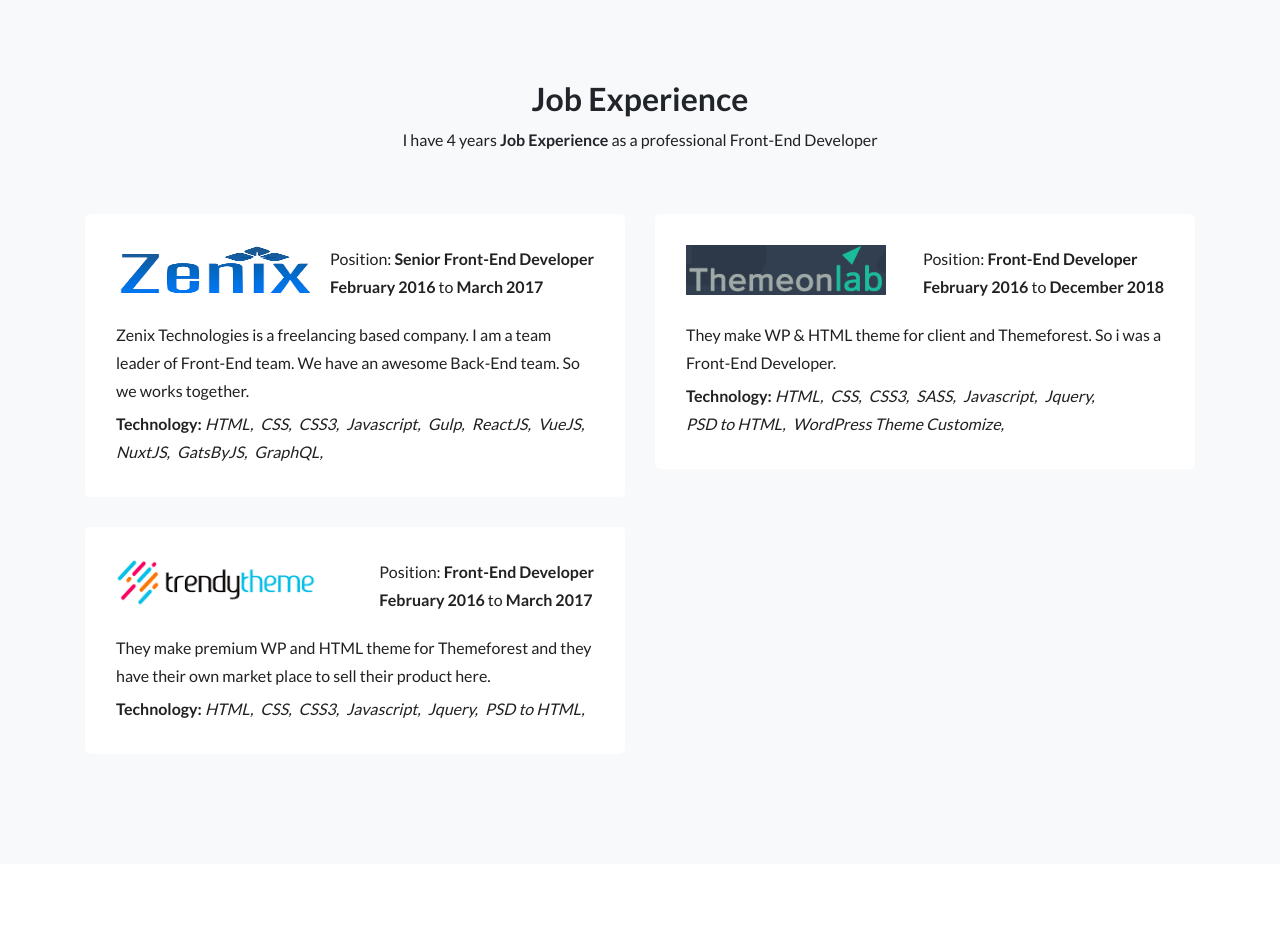
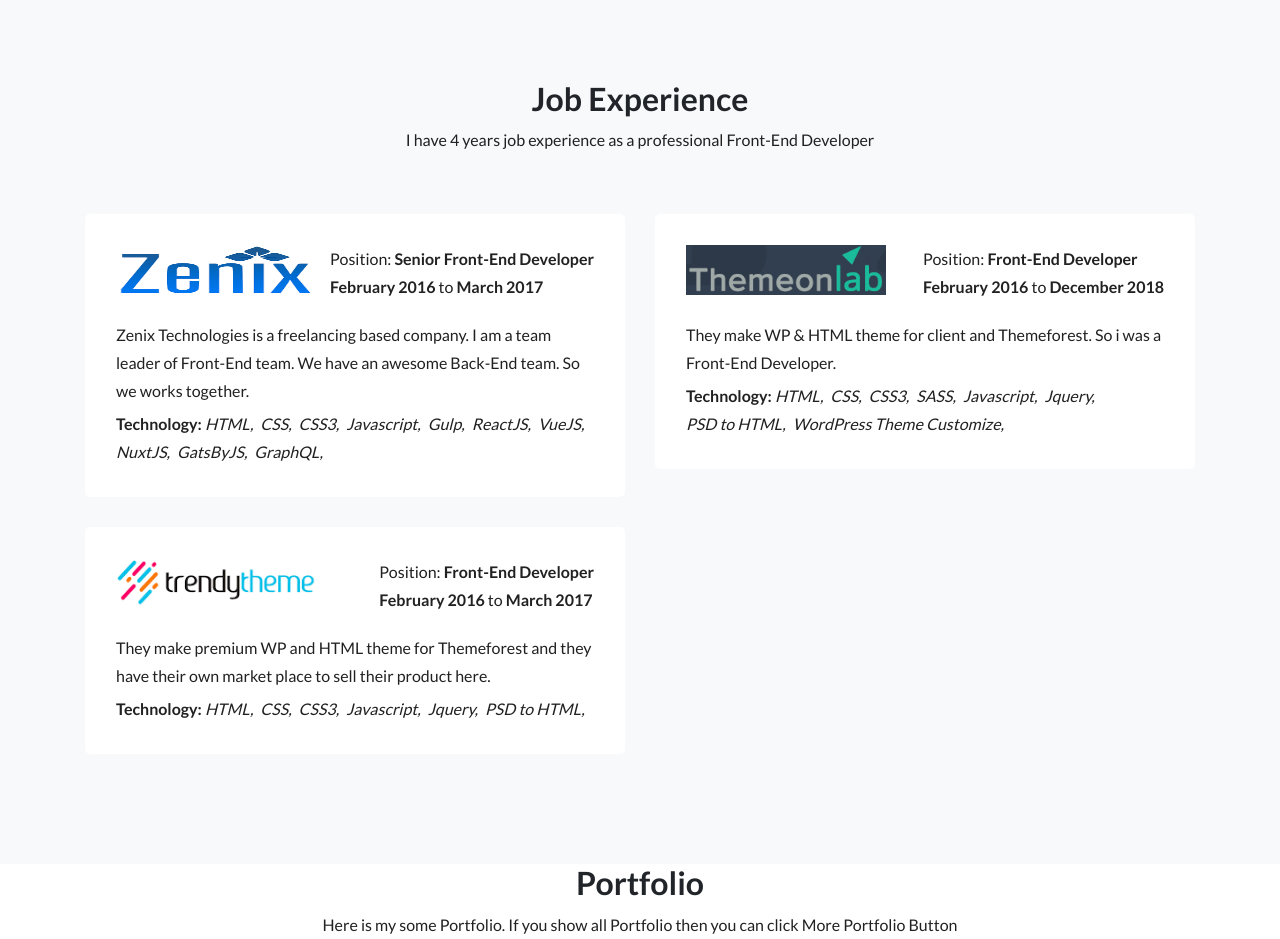
Before and after one commit to Mushfiqur06/mushfiqur.me, a React (Create React App) app: page / in a window 1280 px wide. Shown: the part 1480-2419 px from the top of the page. Before the commit the page ends 2344 px from the top, so only its background shows below. Built offline with nearby package versions, Linux system fonts and the light colour scheme.

Commit message:
PageSectionTitle Component some modified

```diff
--- a/src/App.js
+++ b/src/App.js
@@ -1,21 +1,32 @@
-import React from 'react';
+import React, { Component } from 'react';
 import './App.scss';
 
 // FontAwesome
 
-
-import Haders from './components/Header';
+import Header from './components/Header';
 import Slider from './components/Slider';
 import AboutMe from './components/About'
 import JobExperience from './components/JobExperience';
 import Portfolio from './components/Portfolio';
+import PageSectionTitle from './components/PageSectionTitle'
 
-function App() {
+class App extends Component {
+  state = {
+    jobExperienceSection: {
+      title: 'Job Experience',
+      info: 'I have 4 years job experience as a professional Front-End Developer'
+    },
+    portfolioSectionTitle: {
+      title: 'Portfolio',
+      info: 'Here is my some Portfolio. If you show all Portfolio then you can click More Portfolio Button'
+    }
+  }
+  render (){
     return (
       <div className="App">
 
         <header className="header">
-        <Haders />
+          <Header />
         </header>
 
         <section className="slider-section">
@@ -27,15 +38,18 @@ function App() {
         </section>
 
         <section className="jobExperienceSection">
+          <PageSectionTitle title={this.state.jobExperienceSection.title} info={this.state.jobExperienceSection.info} />
           <JobExperience />
         </section>
 
         <section className="portfolioSection">
+          <PageSectionTitle title={this.state.portfolioSectionTitle.title} info={this.state.portfolioSectionTitle.info} />
           <Portfolio />
         </section>
 
       </div>
     );
   }
+}
 
 export default App;
--- a/src/components/PageSectionTitle.js
+++ b/src/components/PageSectionTitle.js
@@ -1,15 +1,12 @@
-import React, { Component } from 'react';
+import React from 'react';
 
-class PageSectionTitle extends Component {
-    state = {  }
-    render() {
-        return (
-            <div className="pageSectionTitleWrapper text-center">
-                <h2 className="pageSectionTitleWrapper__title">Job Experience</h2>
-                <p className="pageSectionTitleWrapper__info">I have 4 years <b> job experience </b> as a professional Front-End Developer</p>
-            </div>
-        );
-    }
+const PageSectionTitle = (props) => {
+    return (
+        <div className="pageSectionTitleWrapper text-center">
+            <h2 className="pageSectionTitleWrapper__title">{props.title}</h2>
+            <p className="pageSectionTitleWrapper__info">{props.info}</p>
+        </div>
+    );
 }
 
 export default PageSectionTitle;
```
Lines whose indentation alone changed are shown as unchanged.
